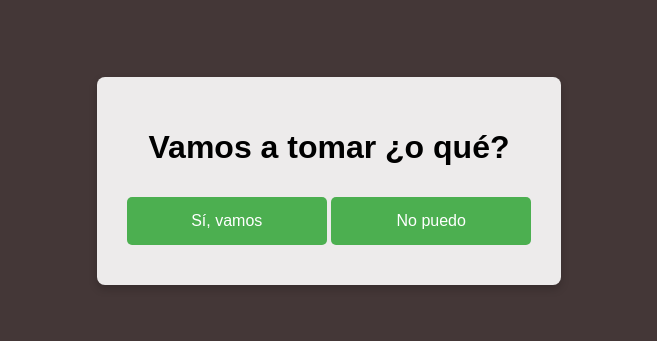
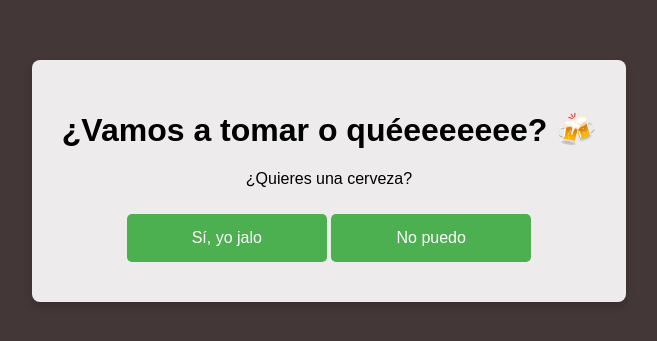
Before and after one commit to jesusimpalomera/personal, a plain HTML site: page index.html in a window 1280 px wide. Shown: the part 219-560 px from the top of the page, without its empty margins (311-968 px from the left). Drawn offline with Linux system fonts and the light colour scheme.

Commit message:
Update index.html

```diff
--- a/index.html
+++ b/index.html
@@ -3,26 +3,20 @@
 <head>
     <meta charset="UTF-8">
     <meta name="viewport" content="width=device-width, initial-scale=1.0">
-    <title>Vamos a Tomar</title>
+    <title>Cervezas 🍻</title>
     <link rel="stylesheet" href="styles.css"> <!-- Enlace al archivo CSS -->
 </head>
 <body>
+
     <div class="container">
-        <h1>Vamos a tomar ¿o qué?</h1>
-        <button onclick="irWhatsApp()">Sí, vamos</button>
+        <h1>¿Vamos a tomar o quéeeeeeee? 🍻</h1>
+        <p>¿Quieres una cerveza?</p>
+        <button onclick="irWhatsApp()">Sí, yo jalo</button>
         <button onclick="noPuedo()">No puedo</button>
+        <p class="jodeteeeeee" id="mensaje" style="display: none;">¡JÓDETE! 😂</p>
     </div>
 
-    <script>
-        function irWhatsApp() {
-            // Reemplaza el número con tu propio número de WhatsApp
-            window.location.href = "https://wa.me/523223525743";
-        }
+    <script src="script.js"></script> <!-- Enlace al archivo JavaScript -->
 
-        function noPuedo() {
-            // Cambiar la interfaz a "jodeteeeeee"
-            document.querySelector('.container').innerHTML = '<h1 class="jodeteeeeee">Jodeteeeeee</h1>';
-        }
-    </script>
 </body>
 </html>
```
